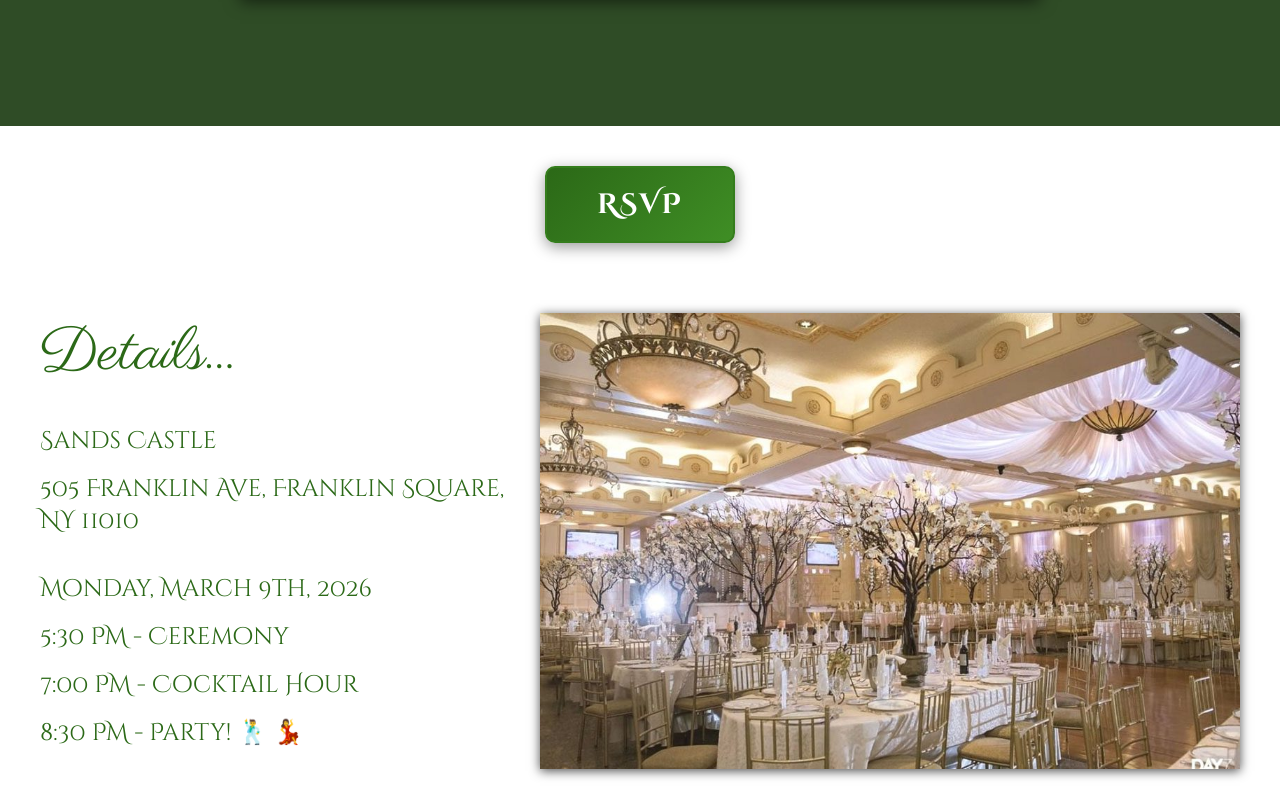
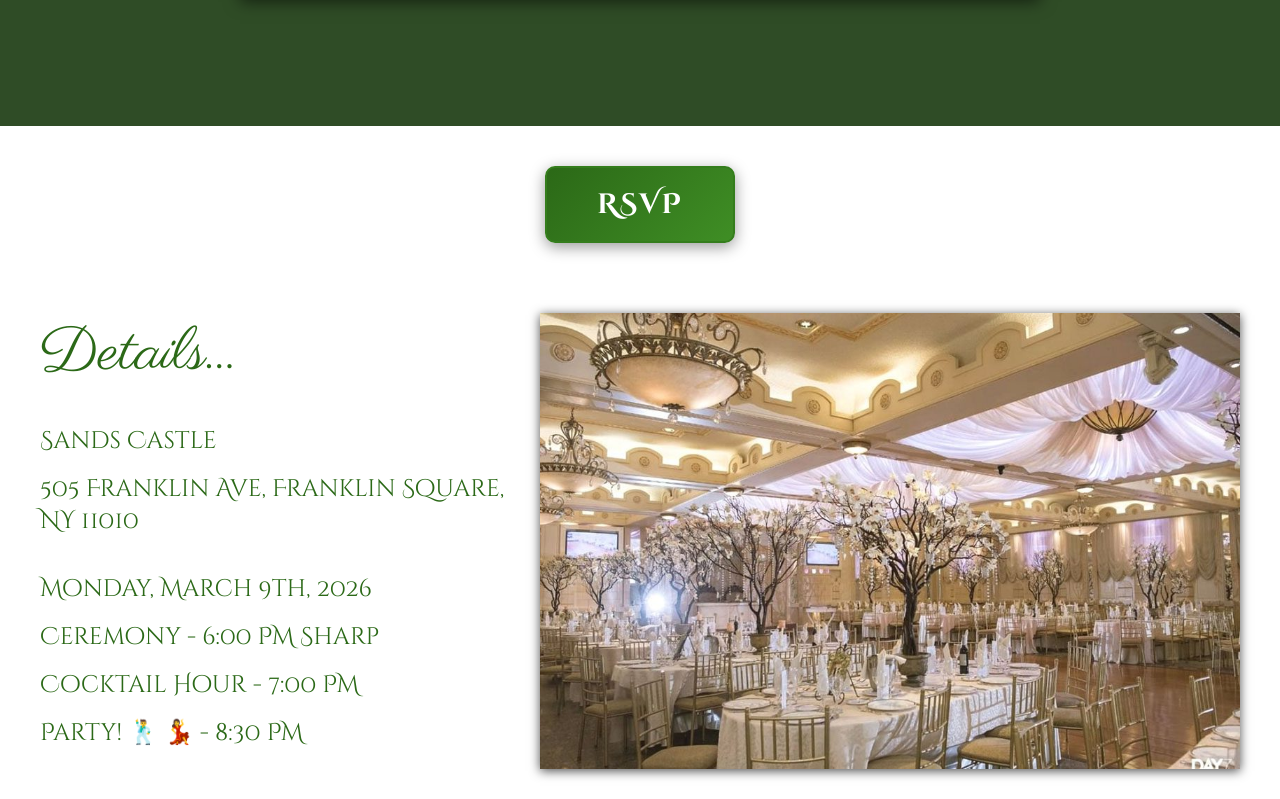
Before and after one commit to EddieYuabov/wedding-rsvp, a React (Create React App) app: page / in a window 1280 px wide. Shown: the part 1330-2129 px from the top of the page. Built offline with nearby package versions, Linux system fonts and the light colour scheme; grey boxes are pictures that could not be loaded.

Commit message:
upadted details

```diff
--- a/src/pages/Home.css
+++ b/src/pages/Home.css
@@ -121,4 +121,6 @@
     .section_details img {
         margin-top: 50px;
     }
+
+
 }
--- a/src/pages/Home.tsx
+++ b/src/pages/Home.tsx
@@ -24,9 +24,9 @@ const Home = () => {
                         <p>505 Franklin Ave, Franklin Square, NY 11010</p>
                         <br/>
                         <p>Monday, March 9th, 2026</p>
-                        <p>5:30 PM - Ceremony</p>
-                        <p>7:00 PM - Cocktail Hour</p>
-                        <p>8:30 PM - Party! 🕺 💃</p>
+                        <p>Ceremony - 6:00 PM Sharp </p>
+                        <p>Cocktail Hour - 7:00 PM</p>
+                        <p>Party! 🕺 💃 - 8:30 PM</p>
                     </div>
                     <img src="./images/sands_castle.jpg" className="venue_image"/>
                 </div>
```
